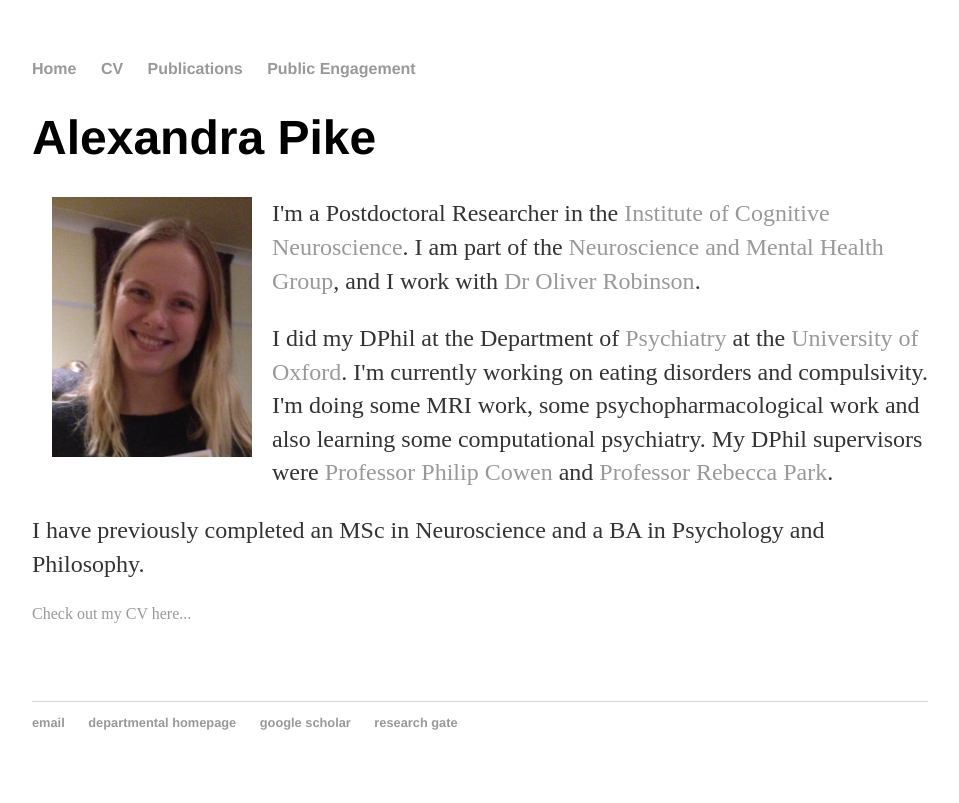
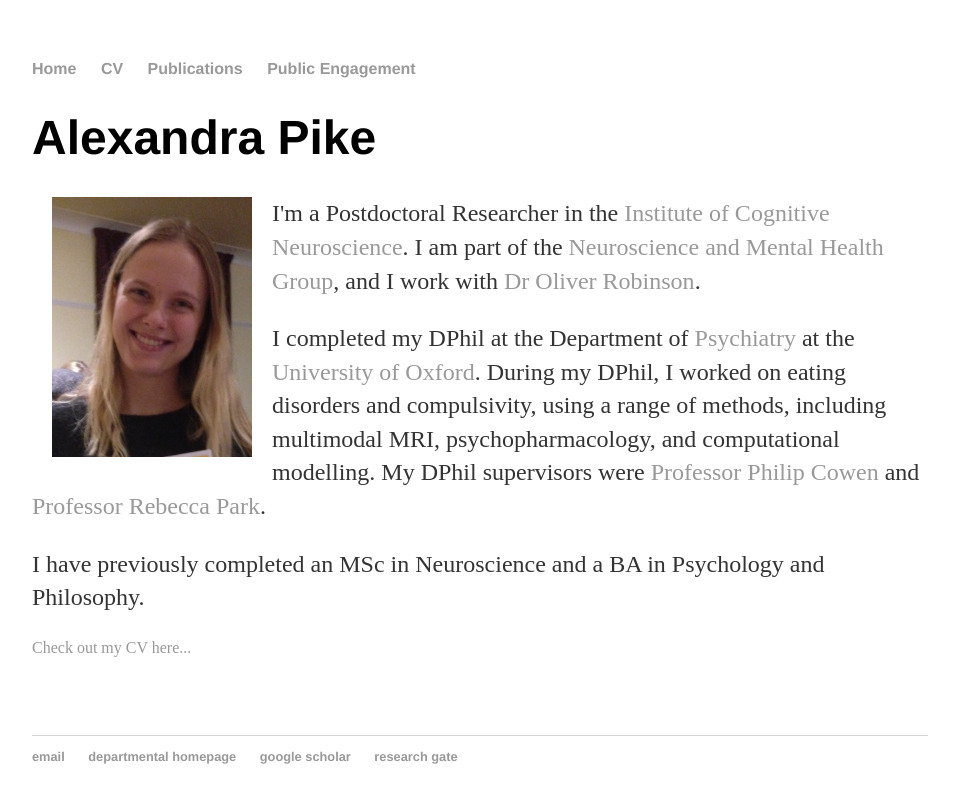
Before and after one commit to apike02/apike02.github.io, a Jekyll site: the page built from index.html, in a window 1280 px wide. Shown: the top 803 px of the page, without its empty margins (160-1119 px from the left). Built offline with Jekyll 4.4.1, drawn with Linux system fonts in a browser that asks for light colours.

Commit message:
Update index.html

```diff
--- a/index.html
+++ b/index.html
@@ -6,7 +6,8 @@ title: Alexandra Pike's website
 	<h1>Alexandra Pike</h1>
 	<p><img src="/pics/apike.jpg" width="200" height="260" align="left" hspace="20">
 	<p>I'm a Postdoctoral Researcher in the <a href="https://www.ucl.ac.uk/icn/">Institute of Cognitive Neuroscience</a>. I am part of the <a href="https://www.ucl.ac.uk/icn/research/research-groups/neuroscience-and-mental-health" >Neuroscience and Mental Health Group</a>, and I work with <a href="http://www.oliverjrobinson.com/index.html"> Dr Oliver Robinson</a>.
-	<p>I did my DPhil at the Department of <a href="https://www.psych.ox.ac.uk/">Psychiatry</a> at the <a href="http://www.ox.ac.uk/">University of Oxford</a>. I'm currently working on eating disorders and compulsivity. I'm doing some MRI work, some psychopharmacological work and also learning some computational psychiatry.
+	<p>I completed my DPhil at the Department of <a href="https://www.psych.ox.ac.uk/">Psychiatry</a> at the <a href="http://www.ox.ac.uk/">University of Oxford</a>.
+		During my DPhil, I worked on eating disorders and compulsivity, using a range of methods, including multimodal MRI, psychopharmacology, and computational modelling.
 		My DPhil supervisors were <a href="https://www.psych.ox.ac.uk/team/phil-cowen">Professor Philip Cowen</a> and
 		<a href="https://www.psych.ox.ac.uk/team/rebecca-park">Professor Rebecca Park</a>. </p>
 	<p>I have previously completed an MSc in Neuroscience and a BA in Psychology and Philosophy.</p>
```
